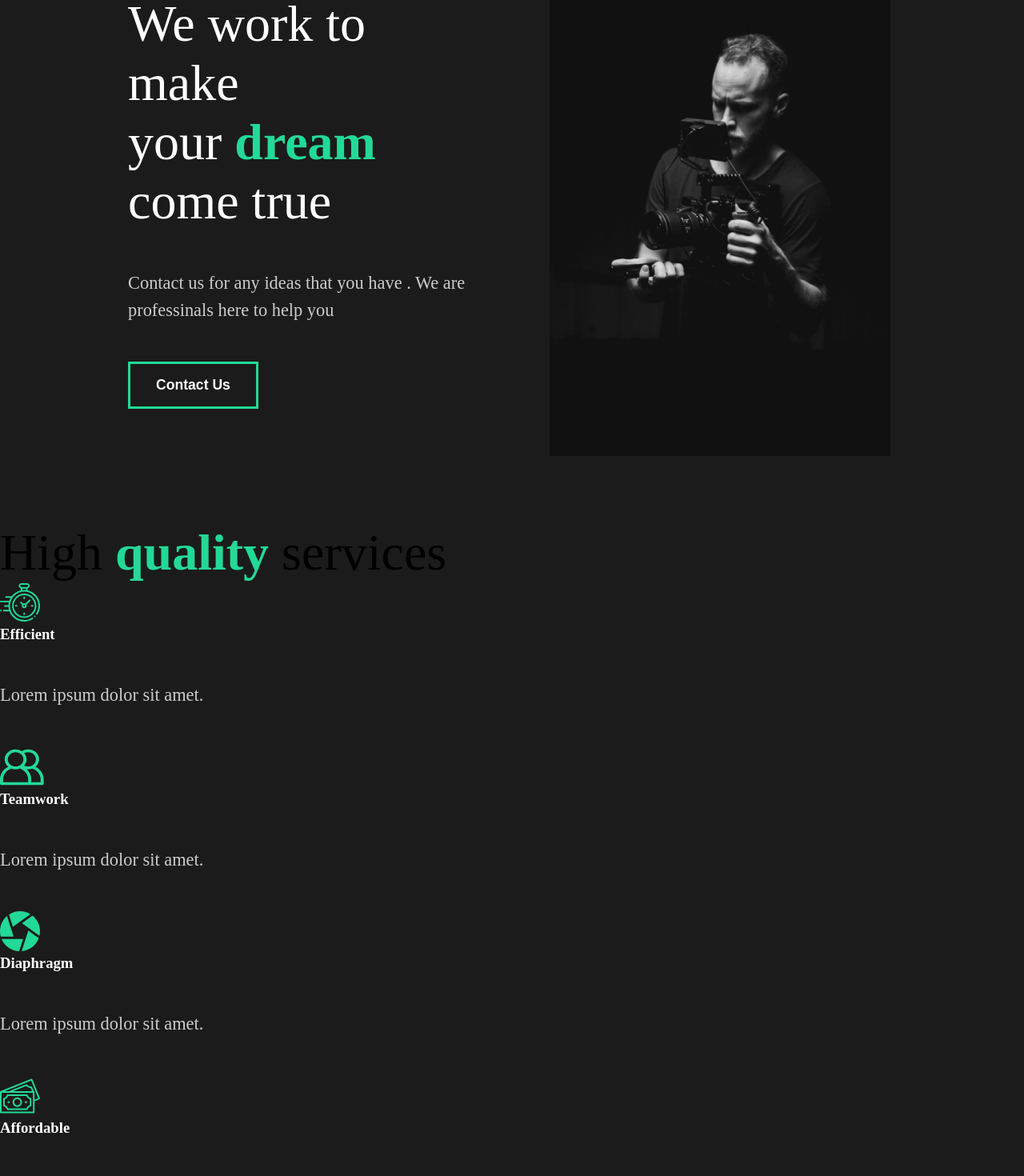
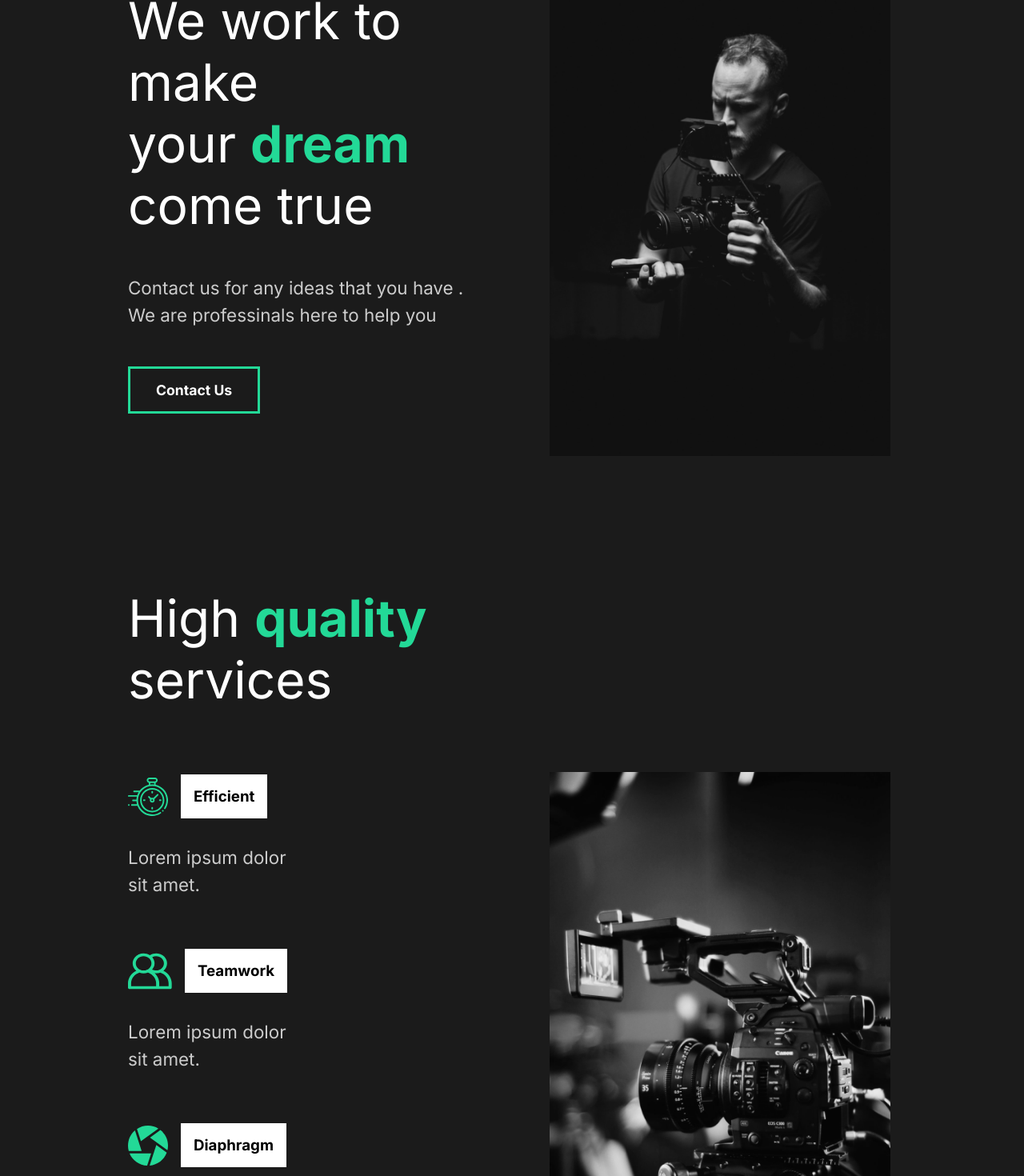
Before and after one commit to MassDo/capture, a React (Create React App) app: page / in a window 1280 px wide. Shown: the part 150-1620 px from the top of the page at 80% size. Built offline with nearby package versions, Linux system fonts and the light colour scheme.

Commit message:
Style for about section Regrouping styled component into styles.jsx module

```diff
--- a/public/index.html
+++ b/public/index.html
@@ -8,6 +8,12 @@
     <meta
       name="description"
       content="Web site created using create-react-app"
+    />
+    <!-- Google Font -->
+    <link rel="preconnect" href="https://fonts.gstatic.com" />
+    <link
+      href="https://fonts.googleapis.com/css2?family=Inter:wght@400;700&family=Lobster&display=swap"
+      rel="stylesheet"
     />
     <link rel="apple-touch-icon" href="%PUBLIC_URL%/logo192.png" />
     <!--
@@ -24,6 +30,7 @@
       work correctly both with client-side routing and a non-root public URL.
       Learn how to configure a non-root public URL by running `npm run build`.
     -->
+
     <title>React App</title>
   </head>
   <body>
--- a/src/components/AboutSection.jsx
+++ b/src/components/AboutSection.jsx
@@ -1,64 +1,35 @@
 import home1 from "../img/home1.png";
 // Style
-import styled from "styled-components";
+import * as S from "../styles.jsx";
 
 const AboutSection = () => {
   return (
-    <StyledAbout>
-      <StyledDescription>
+    <S.About>
+      <S.Description>
         <div className="title">
-          <StyledHide>
+          <S.Hide>
             <h2>We work to make</h2>
-          </StyledHide>
-          <StyledHide>
+          </S.Hide>
+          <S.Hide>
             <h2>
               your <span>dream</span>
             </h2>
-          </StyledHide>
-          <StyledHide>
+          </S.Hide>
+          <S.Hide>
             <h2>come true</h2>
-          </StyledHide>
+          </S.Hide>
         </div>
         <p>
           Contact us for any ideas that you have . We are professinals here to
           help you
         </p>
         <button>Contact Us</button>
-      </StyledDescription>
-      <StyledImage>
+      </S.Description>
+      <S.Image>
         <img src={home1} alt="guy with a camera" />
-      </StyledImage>
-    </StyledAbout>
+      </S.Image>
+    </S.About>
   );
 };
 
-// Styled components
-const StyledAbout = styled.div`
-  min-height: 90vh;
-  display: flex;
-  align-items: center;
-  justify-content: space-between;
-  padding: 5rem 10rem;
-  color: white;
-`;
-const StyledDescription = styled.div`
-  flex: 1;
-  padding-right: 5rem;
-  h2 {
-    font-weight: lighter;
-  }
-`;
-const StyledImage = styled.div`
-  flex: 1;
-  overflow: hidden;
-  img {
-    width: 100%;
-    height: 80vh;
-    object-fit: contain;
-  }
-`;
-const StyledHide = styled.div`
-  overflow: hidden;
-`;
-
 export default AboutSection;
--- a/src/components/GlobalStyle.jsx
+++ b/src/components/GlobalStyle.jsx
@@ -8,11 +8,13 @@ const GlobalStyle = createGlobalStyle`
 }
 body {
     background-color: #1b1b1b;
+    font-family: 'Inter', sans-serif;
 }
 button {
     font-weight: bold;
     font-size: 1.1rem;
     cursor: pointer;
+    font-family: 'Inter', sans-serif;
     padding: 1rem 2rem;
     border: 3px solid #23d997;
     background: transparent;
--- a/src/components/ServicesSection.jsx
+++ b/src/components/ServicesSection.jsx
@@ -4,49 +4,83 @@ import diaphragm from "../img/diaphragm.svg";
 import money from "../img/money.svg";
 import teamwork from "../img/teamwork.svg";
 import home2 from "../img/home2.png";
+// Styles
+import styled from "styled-components";
+import * as S from "../styles";
 
 const ServicesSection = () => {
   return (
-    <div className="services">
-      <div className="description"></div>
+    <StyledServices>
+      <S.Description>
         <h2>
           High <span>quality</span> services
         </h2>
-      <div className="cards">
-        <div className="card">
+        <StyledCards>
+          <StyleCard>
             <div className="icon">
               <img src={clock} alt="clock icon" />
               <h3>Efficient</h3>
             </div>
             <p>Lorem ipsum dolor sit amet.</p>
-        </div>
-        <div className="card">
+          </StyleCard>
+          <StyleCard>
             <div className="icon">
               <img src={teamwork} alt="team icon" />
               <h3>Teamwork</h3>
             </div>
             <p>Lorem ipsum dolor sit amet.</p>
-        </div>
-        <div className="card">
+          </StyleCard>
+          <StyleCard>
             <div className="icon">
               <img src={diaphragm} alt="diaphragm icon" />
               <h3>Diaphragm</h3>
             </div>
             <p>Lorem ipsum dolor sit amet.</p>
-        </div>
-        <div className="card">
+          </StyleCard>
+          <StyleCard>
             <div className="icon">
               <img src={money} alt="money icon" />
               <h3>Affordable</h3>
             </div>
             <p>Lorem ipsum dolor sit amet.</p>
-        </div>
-      </div>
-      <div className="image">
+          </StyleCard>
+        </StyledCards>
+      </S.Description>
+      <S.Image>
         <img src={home2} alt="camera " />
-      </div>
-    </div>
+      </S.Image>
+    </StyledServices>
   );
 };
 
+// Custom style
+const StyledServices = styled(S.About)`
+  h2 {
+    padding-bottom: 5rem;
+  }
+  p {
+    width: 70%;
+    padding: 2rem 0rem 4rem 0rem;
+  }
+`;
+
+const StyledCards = styled.div`
+  display: flex;
+  flex-wrap: wrap;
+`;
+
+const StyleCard = styled.div`
+  flex-basis: 20rem;
+  .icon {
+    display: flex;
+    align-items: center;
+    h3 {
+      margin-left: 1rem;
+      background-color: white;
+      color: black;
+      padding: 1rem;
+    }
+  }
+`;
+
 export default ServicesSection;
--- /dev/null
+++ b/src/styles.jsx
@@ -0,0 +1,30 @@
+import styled from "styled-components";
+
+// Styled components
+export const About = styled.div`
+  min-height: 90vh;
+  display: flex;
+  align-items: center;
+  justify-content: space-between;
+  padding: 5rem 10rem;
+  color: white;
+`;
+export const Description = styled.div`
+  flex: 1;
+  padding-right: 5rem;
+  h2 {
+    font-weight: lighter;
+  }
+`;
+export const Image = styled.div`
+  flex: 1;
+  overflow: hidden;
+  img {
+    width: 100%;
+    height: 80vh;
+    object-fit: contain;
+  }
+`;
+export const Hide = styled.div`
+  overflow: hidden;
+`;
```
Also changed, not shown: 1 other file (tests, documents, lock files or other folders). Lines whose indentation alone changed are shown as unchanged.
